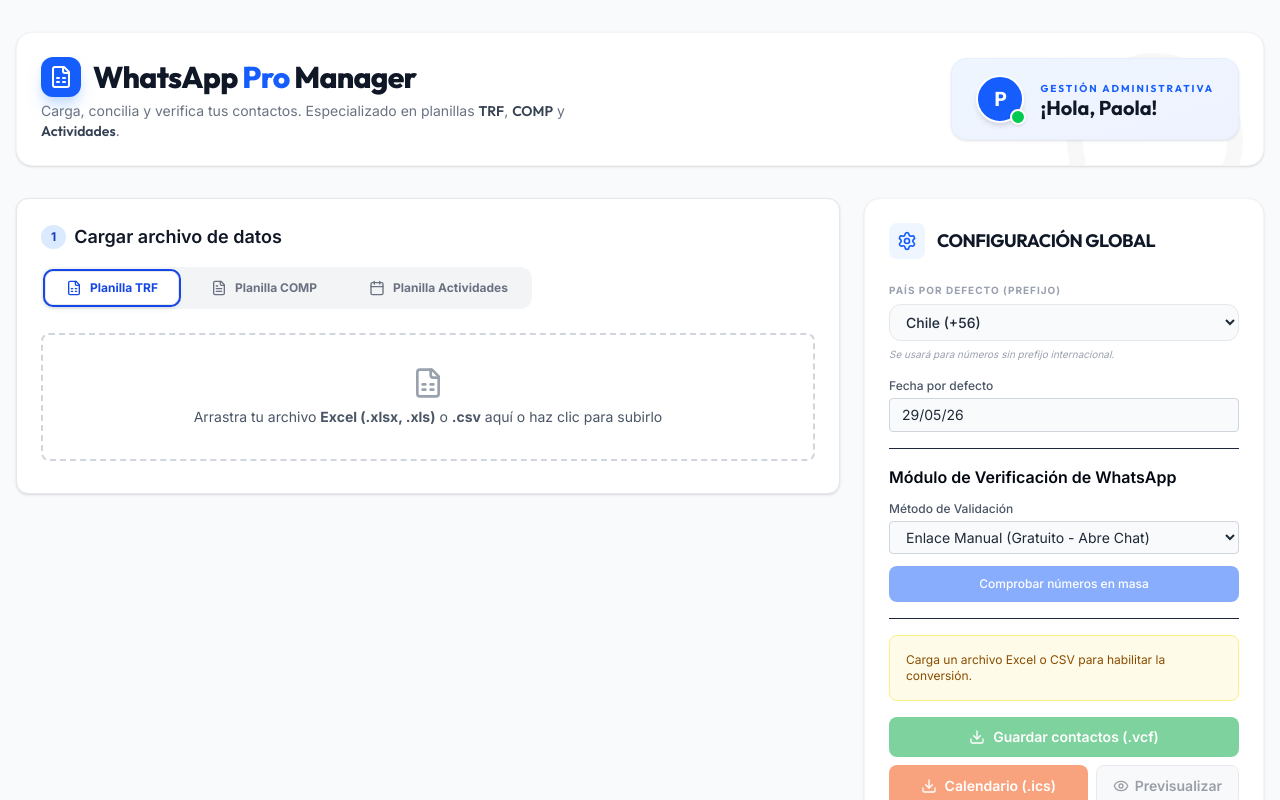
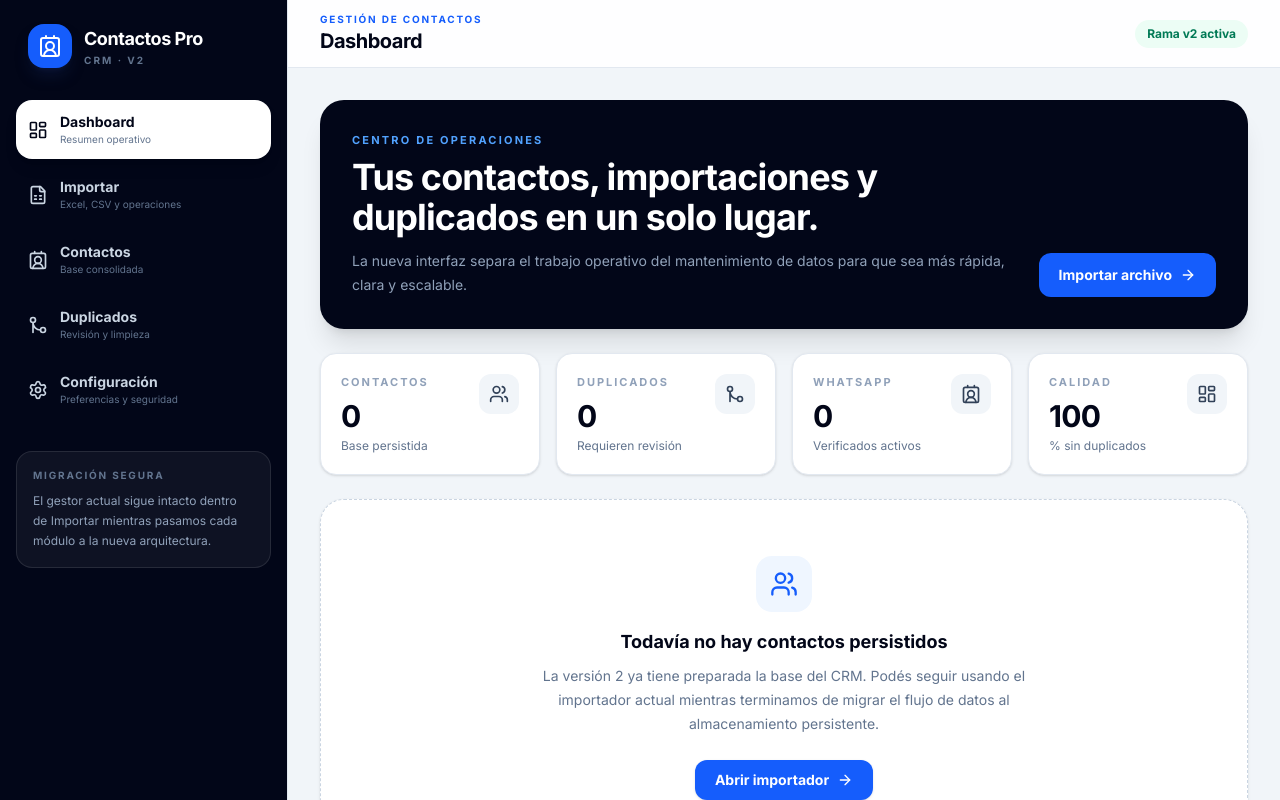
Before and after one commit to sebastisnzoth/Gestion-De-Contactos, a React (Vite) app: page / in a window 1280 px wide. Shown: the top 800 px of the page. Built offline with nearby package versions, Linux system fonts and the light colour scheme.

Commit message:
feat: enable CRM v2 interface on refactor branch

```diff
--- a/src/main.tsx
+++ b/src/main.tsx
@@ -1,10 +1,10 @@
 import {StrictMode} from 'react';
 import {createRoot} from 'react-dom/client';
-import App from './App.tsx';
+import AppV2 from './AppV2.tsx';
 import './index.css';
 
 createRoot(document.getElementById('root')!).render(
   <StrictMode>
-    <App />
+    <AppV2 />
   </StrictMode>,
 );
```
